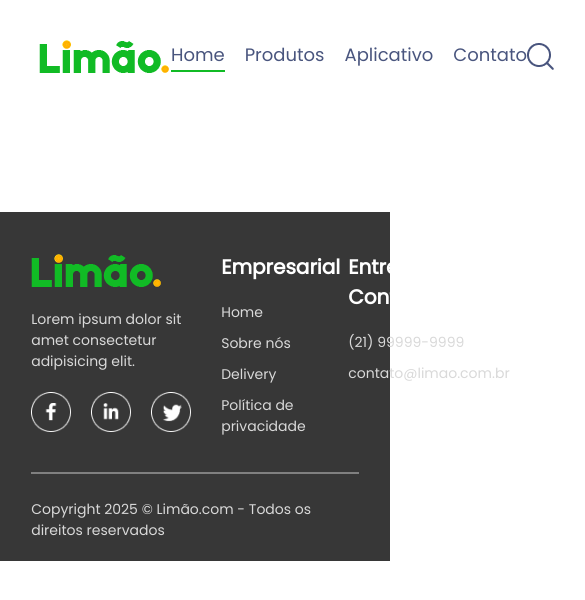
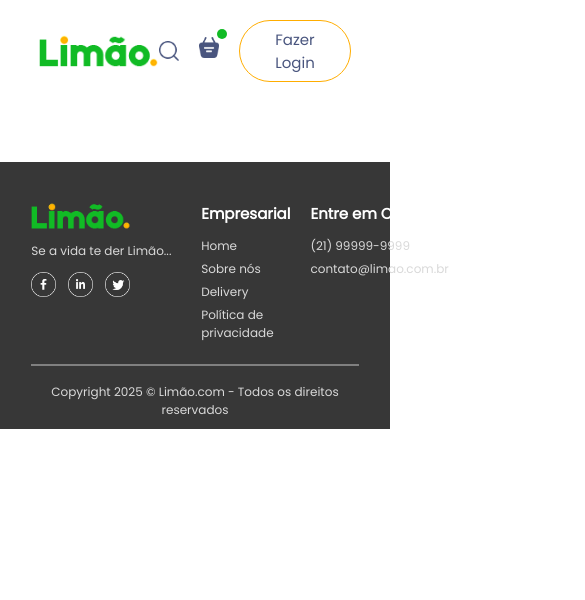
Before and after one commit to lukegoes/limao_delivery, a React (Vite) app: page /pedido in a window 390 px wide. Shown: the top 600 px of the page, 585 px wide, since content can reach past the window. Built offline with nearby package versions, Linux system fonts and the light colour scheme.

Commit message:
feat: ajustes de responsividade mobile

```diff
--- a/src/components/ExploreMenu/ExploreMenu.css
+++ b/src/components/ExploreMenu/ExploreMenu.css
@@ -56,3 +56,12 @@ columns: #808080;
 .explore-menu-list-item .active{
     box-shadow: 0 0 0 4px #ff6347;
 }
+
+@media (max-width: 1050px) {
+
+    .explore-menu-text{
+        max-width: 100%;
+        font-size: 14px;
+    }
+
+}
--- a/src/components/ExploreMenu/ExploreMenu.jsx
+++ b/src/components/ExploreMenu/ExploreMenu.jsx
@@ -7,7 +7,7 @@ const ExploreMenu = ({category, setCategory}) => {
   return (
     <div className='explore-menu' id='explore-menu'>
         <h1>Explore nosso Menu</h1>
-        <p className='explore-menu-text'>Escolha entre diversas opções de um menu diverso e saboroso, criado pelos melhores chefes do Brasil.</p>
+        <p className='explore-menu-text'>Escolha entre diversas opções de um menu diverso e saboroso, criado pelos melhores chefs do Brasil.</p>
     <div className="explore-menu-list">
     {menu_list.map((item, index)=>{
         return(
--- a/src/components/Footer/Footer.css
+++ b/src/components/Footer/Footer.css
@@ -58,5 +58,58 @@
 }
 
 .footer-copyright{
-    font-size: 14px;
+    font-size: 12px;
 }
+
+@media (max-width: 750px) {
+
+    .footer{
+        gap: 12px;
+        padding: 10px 8vw;
+        padding-top: 40px;
+        margin-top: 60px;
+    }
+
+    .footer-content-esquerda .footer-logo{
+        width: 100px;
+    }
+
+    .footer-content{
+        display: flex;
+        flex-direction: row;
+        gap: 20px;
+    }
+
+    .footer-content-esquerda p{
+        font-size: 12px;
+    }
+
+    .footer-copyright{
+        text-align: center;
+    }
+
+    .footer-content-esquerda, .footer-content-direita, .footer-content-centro{
+        gap: 12px;
+    }
+
+    .footer-content-esquerda li, .footer-content-direita li, .footer-content-centro li{
+        font-size: 12px;
+        margin-bottom: 5px;
+    }
+
+    .footer-social-icons img{
+        width: 25px;
+        margin-right: 12px;
+    }
+
+    .footer-content-direita h2, .footer-content-centro h2{
+        font-size: 15px;
+     }
+
+    .footer-content-direita, .footer-content-centro {
+        display: flex;
+        flex-direction: column;
+        gap: 12px;
+        width: 50%;
+    }
+}
--- a/src/components/Footer/Footer.jsx
+++ b/src/components/Footer/Footer.jsx
@@ -8,7 +8,7 @@ const Footer = () => {
 
     <div className="footer-content-esquerda">
         <img className="footer-logo" src={assets.logo} alt="" />
-        <p>Lorem ipsum dolor sit amet consectetur adipisicing elit.</p>
+        <p>Se a vida te der Limão...</p>
         <div className="footer-social-icons">
             <img src={assets.facebook_icon} alt="" />
             <img src={assets.linkedin_icon} alt="" />
--- a/src/components/Header/Header.css
+++ b/src/components/Header/Header.css
@@ -47,3 +47,27 @@
     background-color: #11BB25;
     color: white;
 }
+
+@media (max-width: 1050px) {
+
+    .header-contents{
+        max-width: 45%;
+    }
+
+}
+
+@media (max-width: 750px) {
+
+    .header-contents{
+        max-width: 65%;
+    }
+
+    .header-contents p{
+        display: none;
+    }
+
+    .header-contents button{
+        padding: 2vw 4vw;
+    }
+
+}
--- a/src/components/Header/Header.jsx
+++ b/src/components/Header/Header.jsx
@@ -5,7 +5,7 @@ const Header = () => {
   return (
     <div className='header'>
     <div className="header-contents">
-    <h2>Comida boa, Entrega rápida!</h2>
+    <h2>Comida boa, <br/> Entrega rápida!</h2>
     <p>Descubra sabores incríveis com nosso cardápio variado, preparado por chefs que entendem do assunto.</p>
     <button>Explorar o Cardápio</button>
     </div>
--- a/src/components/Navbar/Navbar.css
+++ b/src/components/Navbar/Navbar.css
@@ -57,3 +57,58 @@
     top: -8px;
     right: -8px;
 }
+
+@media (max-width: 1050px) {
+    .navbar .logo{
+        width: 140px;
+    }
+
+    .navbar-menu{
+        gap: 20px;
+        font-size: 17px;
+    }
+
+    .navbar-direita{
+        gap: 30px;
+    }
+
+    .navbar-direita img{
+        width: 22px;
+    }
+
+    .navbar-direita button{
+       padding: 8px 25px;
+    }
+}
+
+@media (max-width: 900px) {
+    .navbar .logo{
+        width: 120px;
+    }
+
+    .navbar-menu{
+        gap: 15px;
+        font-size: 16px;
+    }
+
+    .navbar-direita{
+        gap: 20px;
+    }
+
+    .navbar-direita img{
+        width: 20px;
+    }
+
+    .navbar-direita button{
+       padding: 7px 20px;
+       font-size: 15px;
+    }
+}
+
+@media (max-width: 750px) {
+
+    .navbar-menu{
+        display: none;
+    }
+
+}
```
